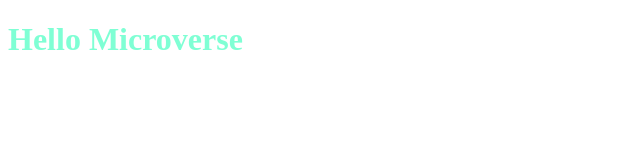
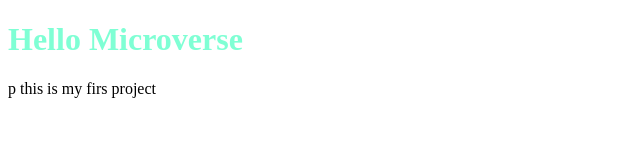
Before and after one commit to noelfoka/Hello-Microverse2, a website: page index.html in a window 1280 px wide. Shown: the whole page, without its empty margins (0-640 px from the left). Drawn offline with Linux system fonts and the light colour scheme.

Commit message:
add a paragraph

```diff
--- a/index.html
+++ b/index.html
@@ -9,5 +9,7 @@
     </head>
     <body>
         <h1 class="title">Hello Microverse</h1>
+        p
+        this is my firs project
     </body>
 </html>
```
